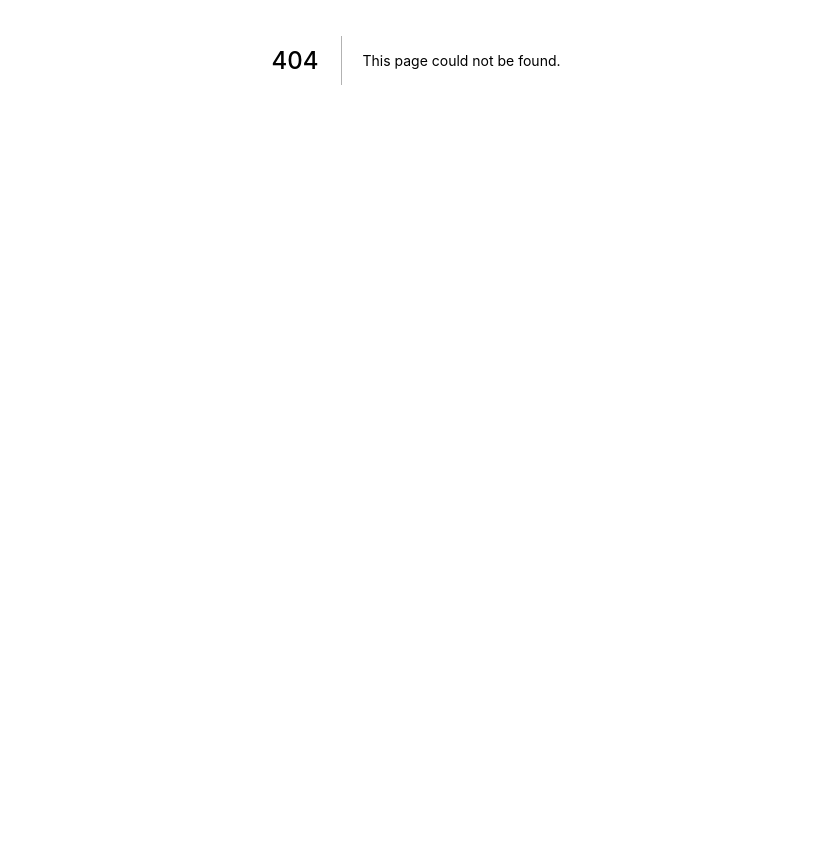
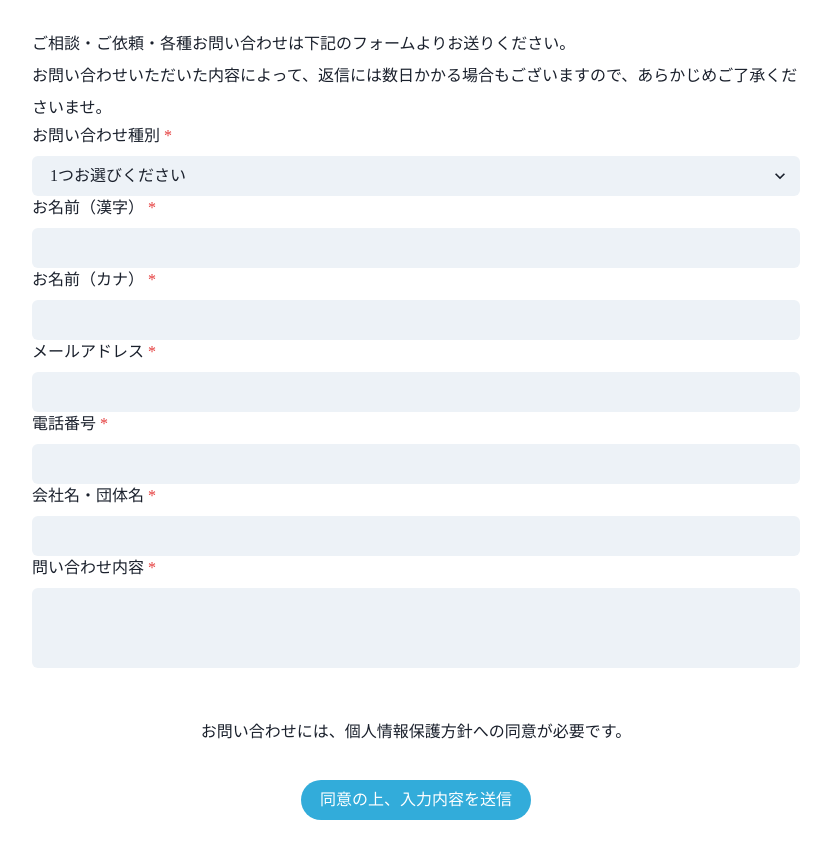
Before and after one commit to zrek-io/corporate-site-2, a Next.js app: page /contact in a window 1280 px wide. Before the commit this address had no page. Shown: the part 340-1198 px from the top of the page, without its empty margins (224-1055 px from the left). Before the commit the page ends 800 px from the top, so only its background shows below. Built offline with nearby package versions, Linux system fonts and the light colour scheme.

Commit message:
お問い合わせページの追加

```diff
--- /dev/null
+++ b/pages/contact.js
@@ -0,0 +1,98 @@
+import { Box, Text } from "@chakra-ui/layout"
+import {
+  FormControl,
+  FormLabel,
+  Select,
+  Input,
+  Textarea
+} from "@chakra-ui/react"
+import { Hero } from "../src/components/organisations/Hero"
+import { PrimaryButton } from "../src/components/atoms/PrimaryButton"
+
+export default function Contact() {
+  return (
+    <Box>
+      <Hero title="問い合わせ" />
+      <Box as="main" w="60%" mx="auto" mt={32}>
+        <Box>
+          <Text>
+            ご相談・ご依頼・各種お問い合わせは下記のフォームよりお送りください。
+            <br />
+            お問い合わせいただいた内容によって、返信には数日かかる場合もございますので、あらかじめご了承くださいませ。
+          </Text>
+        </Box>
+        <Box>
+          <FormControl id="type" isRequired>
+            <FormLabel>お問い合わせ種別</FormLabel>
+            <Select placeholder="1つお選びください" variant="filled">
+              <option>事業内容・サービスについてのお問い合わせ</option>
+              <option>採用情報についてのお問い合わせ</option>
+              <option>サステナビリティについてのお問い合わせ</option>
+              <option>業務提携に関するご相談</option>
+              <option>貴社サービスのご提案</option>
+              <option>その他</option>
+            </Select>
+          </FormControl>
+          <FormControl id="name-kanji" isRequired>
+            <FormLabel>お名前（漢字）</FormLabel>
+            <Input
+              variant="filled"
+              errorBorderColor="red.500"
+              _focus={{ focus: "none" }}
+            />
+          </FormControl>
+          <FormControl id="name-kana" isRequired>
+            <FormLabel>お名前（カナ）</FormLabel>
+            <Input
+              variant="filled"
+              errorBorderColor="red.500"
+              _focus={{ focus: "none" }}
+            />
+          </FormControl>
+          <FormControl id="email" isRequired>
+            <FormLabel>メールアドレス</FormLabel>
+            <Input
+              type="email"
+              variant="filled"
+              errorBorderColor="red.500"
+              _focus={{ focus: "none" }}
+            />
+          </FormControl>
+          <FormControl id="phone" isRequired>
+            <FormLabel>電話番号</FormLabel>
+            <Input
+              type="phone"
+              variant="filled"
+              errorBorderColor="red.500"
+              _focus={{ focus: "none" }}
+            />
+          </FormControl>
+          <FormControl id="company" isRequired>
+            <FormLabel>会社名・団体名</FormLabel>
+            <Input
+              type="text"
+              variant="filled"
+              errorBorderColor="red.500"
+              _focus={{ focus: "none" }}
+            />
+          </FormControl>
+          <FormControl id="context" isRequired>
+            <FormLabel>問い合わせ内容</FormLabel>
+            <Textarea
+              variant="filled"
+              errorBorderColor="red.500"
+              resize="none"
+              _focus={{ focus: "none" }}
+            />
+          </FormControl>
+        </Box>
+        <Box py={12} textAlign="center">
+          <Text>
+            お問い合わせには、個人情報保護方針への同意が必要です。
+          </Text>
+          <PrimaryButton title="同意の上、入力内容を送信" width="30%" margin="8" />
+        </Box>
+      </Box>
+    </Box>
+  )
+}
```
